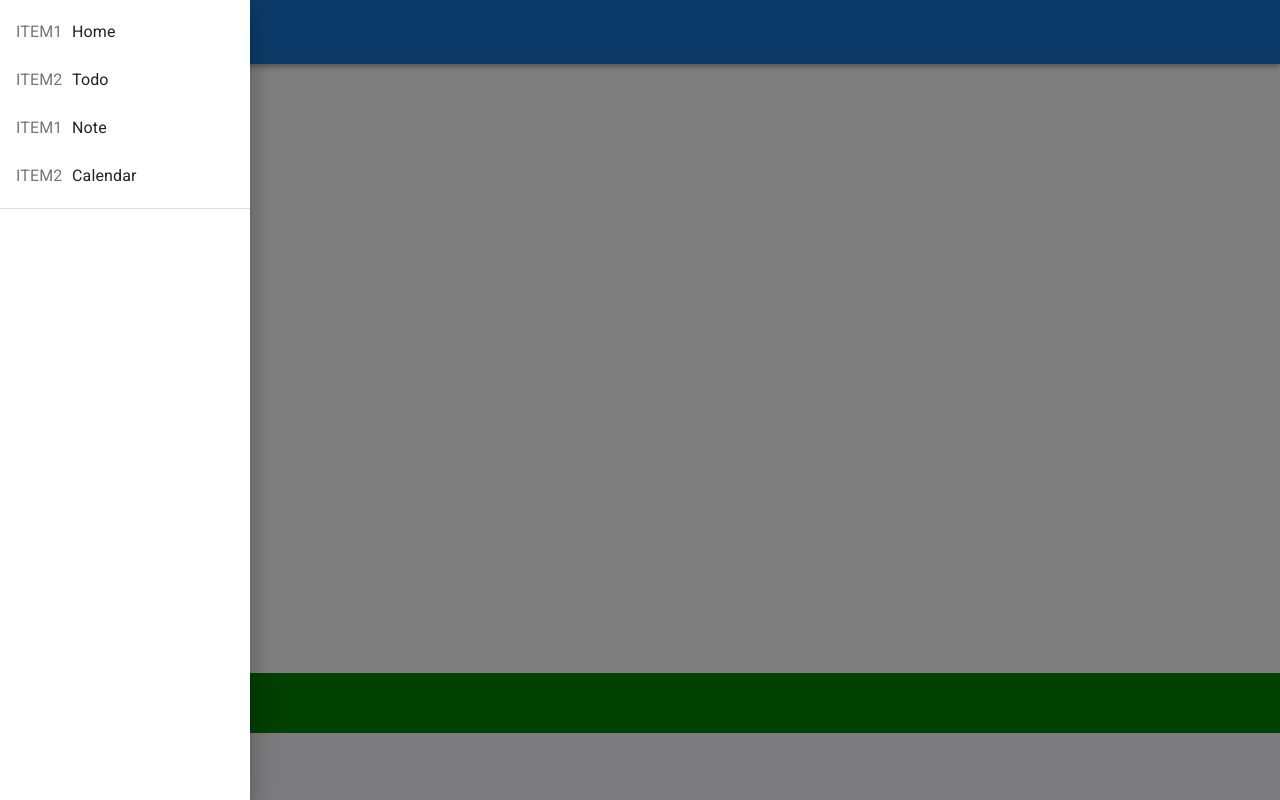
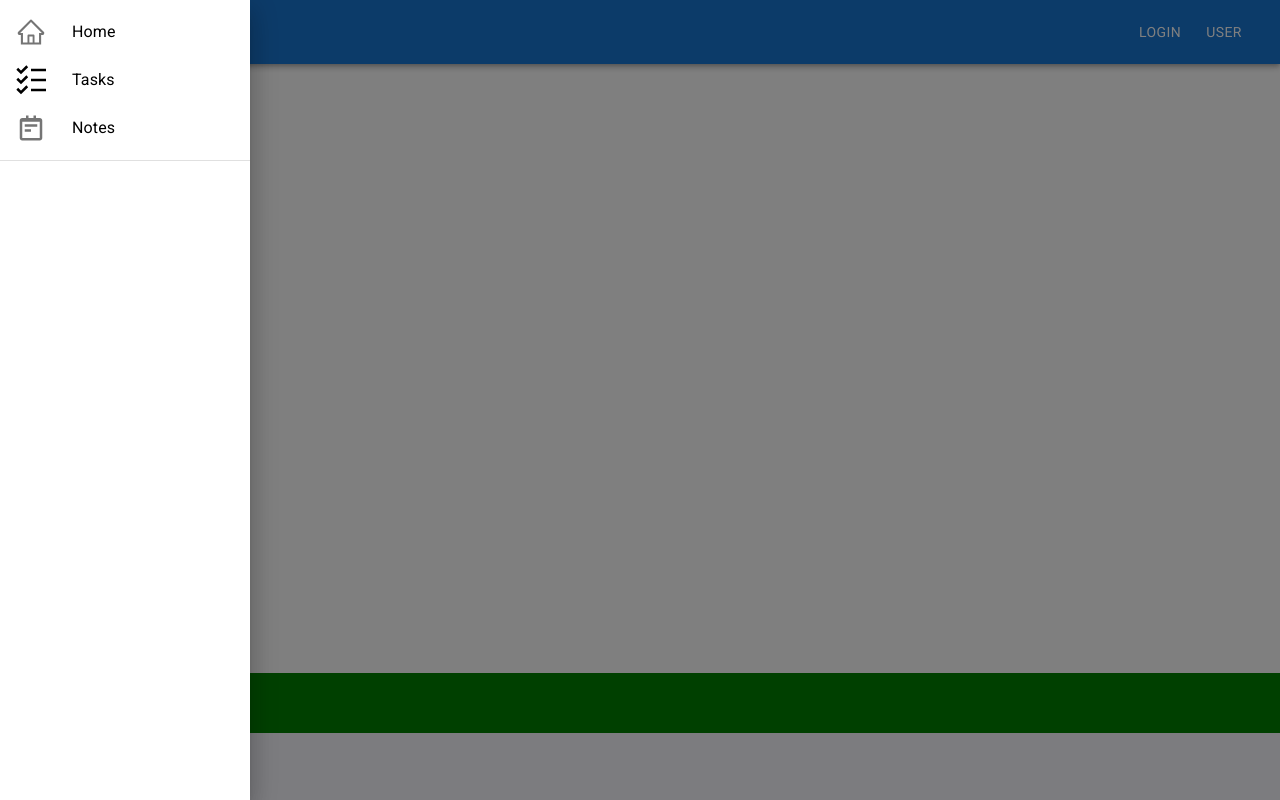
Before and after one commit to NguyenDangKhoa252789/Todo_sample, a React (Vite) app in the folder packages/client/: page / in a window 1280 px wide. Both pictures are taken after a click on the button 56 px from the left and 32 px from the top of the page. Built offline with nearby package versions, Linux system fonts and the light colour scheme.

Commit message:
adjust: layout | add: detail page

```diff
--- a/packages/client/src/App.jsx
+++ b/packages/client/src/App.jsx
@@ -3,17 +3,20 @@ import React from "react";
 import "./App.css";
 import { Route, Routes } from "react-router-dom";
 import { TodoContextProvider } from "@context/TodoContextProvider";
-import TodoPage from "@pages/todo-management/index";
-import Home from "@pages/Home-management/index";
-import LoginPage from "./pages/login-management";
-import NotFound from "./pages/not-found";
+import TodoPage from "@pages/tasks";
+import Home from "@pages/home/index";
+import LoginPage from "@pages/login";
+import NotFound from "@pages/not-found";
+import DetailPage from "@pages/tasks/details";
 
 export default function App() {
   return (
     <TodoContextProvider>
       <Routes>
         <Route path="/" element={<Home />} />
-        <Route path="/todo" element={<TodoPage />} />
+        <Route path="/tasks" element={<TodoPage />}>
+          <Route path="/tasks/:id" element={<DetailPage />} />
+        </Route>
         <Route path="/login" element={<LoginPage />} />
         <Route path="/notes" element="" />
         <Route path="*" element={<NotFound />} />
--- a/packages/client/src/Components/layout/header/index.jsx
+++ b/packages/client/src/Components/layout/header/index.jsx
@@ -6,7 +6,6 @@ import Typography from "@mui/material/Typography";
 import Button from "@mui/material/Button";
 import IconButton from "@mui/material/IconButton";
 import { Link } from "react-router-dom";
-import { LOGIN_AND_SIGNUP } from "../../../constants/login_and_signup";
 import Menu from "./menu";
 function Header() {
   return (
@@ -24,11 +23,12 @@ function Header() {
           <Typography variant="h6" component="div" sx={{ flexGrow: 1 }}>
             UTILS
           </Typography>
-          {LOGIN_AND_SIGNUP.map((item) => {
-            <Link key={item.Link} to={item.link}>
-              <Button color="inherit">{item.title}</Button>
-            </Link>;
-          })}
+          <Link to={"/login"}>
+            <Button sx={{ color: "white" }}>Login</Button>
+          </Link>
+          <Link to={"/user"}>
+            <Button sx={{ color: "white" }}>User</Button>
+          </Link>
         </Toolbar>
       </AppBar>
     </Box>
--- a/packages/client/src/Components/layout/header/menu.jsx
+++ b/packages/client/src/Components/layout/header/menu.jsx
@@ -9,9 +9,29 @@ import ListItemButton from "@mui/material/ListItemButton";
 import ListItemIcon from "@mui/material/ListItemIcon";
 import ListItemText from "@mui/material/ListItemText";
 import { FiMenu } from "react-icons/fi";
+import { NAVBAR_ITEMS } from "../../../constants/common";
+import { AiOutlineHome } from "react-icons/ai";
+import { GrTask } from "react-icons/gr";
+import { BiNotepad } from "react-icons/bi";
+import { Link } from "react-router-dom";
 export default function Menu() {
   const [state, setState] = React.useState(false);
-
+  const handleDisplayIcon = React.useCallback((title) => {
+    switch (title) {
+      case "Home": {
+        return <AiOutlineHome size={30} />;
+      }
+      case "Tasks": {
+        return <GrTask size={30} />;
+      }
+      case "Notes": {
+        return <BiNotepad size={30} />;
+      }
+      default: {
+        return null;
+      }
+    }
+  }, []);
   const toggleDrawer = (open) => (event) => {
     if (
       event.type === "keydown" &&
@@ -31,12 +51,17 @@ export default function Menu() {
       onKeyDown={toggleDrawer(false)}
     >
       <List>
-        {["Home", "Todo", "Note", "Calendar"].map((text, index) => (
-          <ListItem key={text} disablePadding>
-            <ListItemButton>
-              <ListItemIcon>{index % 2 === 0 ? "ITEM1" : "ITEM2"}</ListItemIcon>
-              <ListItemText primary={text} />
-            </ListItemButton>
+        {NAVBAR_ITEMS.map((item, index) => (
+          <ListItem key={item.title} disablePadding>
+            <Link
+              style={{ textDecoration: "none", color: "black", width: "100%" }}
+              to={item.link}
+            >
+              <ListItemButton>
+                <ListItemIcon>{handleDisplayIcon(item.title)}</ListItemIcon>
+                <ListItemText primary={item.title} />
+              </ListItemButton>
+            </Link>
           </ListItem>
         ))}
       </List>
--- a/packages/client/src/Components/task/index.jsx
+++ b/packages/client/src/Components/task/index.jsx
@@ -3,6 +3,7 @@ import ButtonDelete from "@components/buttons/ButtonDelete";
 import ButtonEdit from "@components/buttons/ButtonEdit";
 import ButtonSave from "@components/buttons/ButtonSave";
 import { Grid, Checkbox, TextField } from "@components/mui-components";
+import { Link } from "react-router-dom";
 function Task({ todo, handleDelete, handleEdit }) {
   // const [isChecked, setIsChecked] = useState(todo.done);
   const [isChecked, setIsChecked] = useState(
@@ -65,6 +66,10 @@ function Task({ todo, handleDelete, handleEdit }) {
             xs={12}
             sx={{ backgroundcolor: "#ffffff", my: "0.875rem" }}
           >
+            <Link
+              style={{ textDecoration: "none", color: "black", width: "100%" }}
+              to={"/tasks/" + todo.id}
+            >
               <div
                 style={{
                   width: "36rem",
@@ -75,6 +80,7 @@ function Task({ todo, handleDelete, handleEdit }) {
               >
                 {editedTitle}
               </div>
+            </Link>
           </Grid>
         )}
         {isEditing ? (
--- a/packages/client/src/constants/common.js
+++ b/packages/client/src/constants/common.js
@@ -1,6 +1,6 @@
 const NAVBAR_ITEMS = [
   { link: "/", title: "Home" },
-  { link: "/tasks", title: "Task List" },
-  { link: "/notes", title: "Note List" },
+  { link: "/tasks", title: "Tasks" },
+  { link: "/notes", title: "Notes" },
 ];
 export { NAVBAR_ITEMS };
--- a/packages/client/src/constants/login_and_signup.js
+++ /dev/null
@@ -1,2 +0,0 @@
-const LOGIN_AND_SIGNUP = [{ link: "/login", title: "Login" }];
-export { LOGIN_AND_SIGNUP };
--- /dev/null
+++ b/packages/client/src/pages/tasks/details/index.jsx
@@ -0,0 +1,7 @@
+import React from "react";
+
+function DetailPage() {
+  return <div>DetailPage</div>;
+}
+
+export default DetailPage;
```
Also changed, not shown: packages/client/src/pages/home/index.jsx (renamed from packages/client/src/pages/Home-management/index.jsx), packages/client/src/pages/login/index.jsx (renamed from packages/client/src/pages/login-management/index.jsx), packages/client/src/pages/tasks/index.jsx (renamed from packages/client/src/pages/todo-management/index.jsx). Lines whose indentation alone changed are shown as unchanged.
